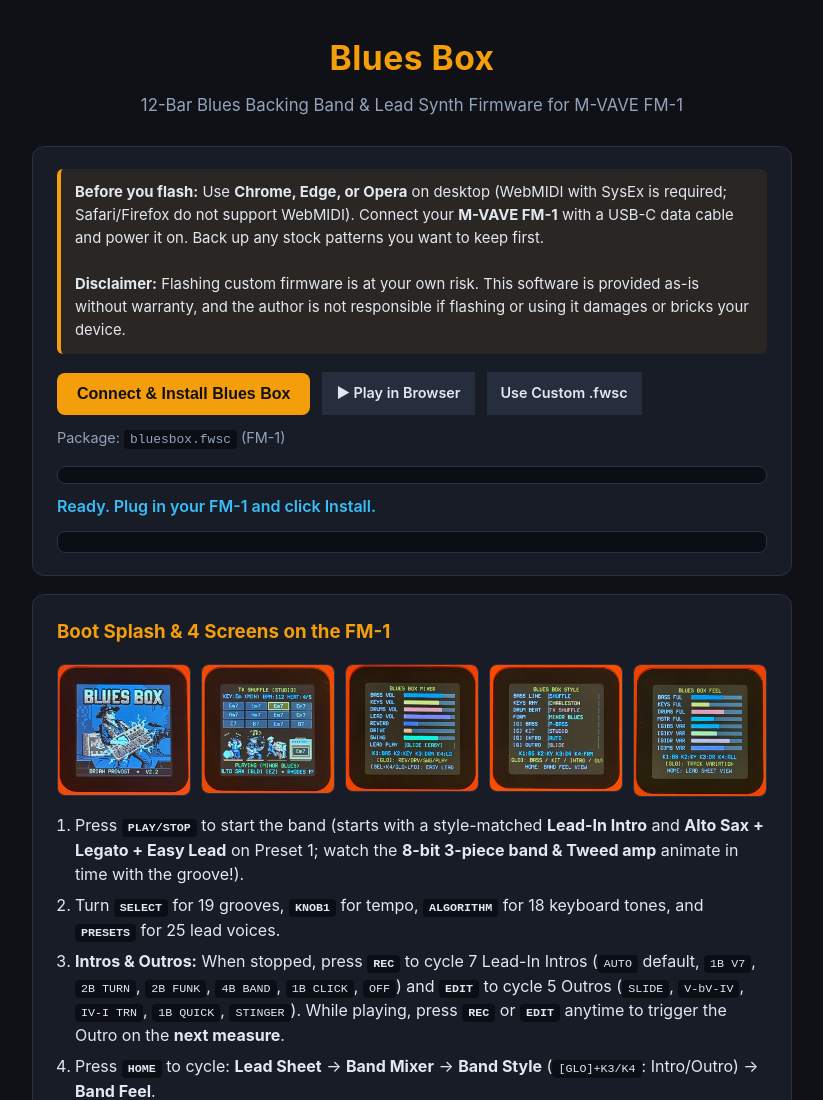
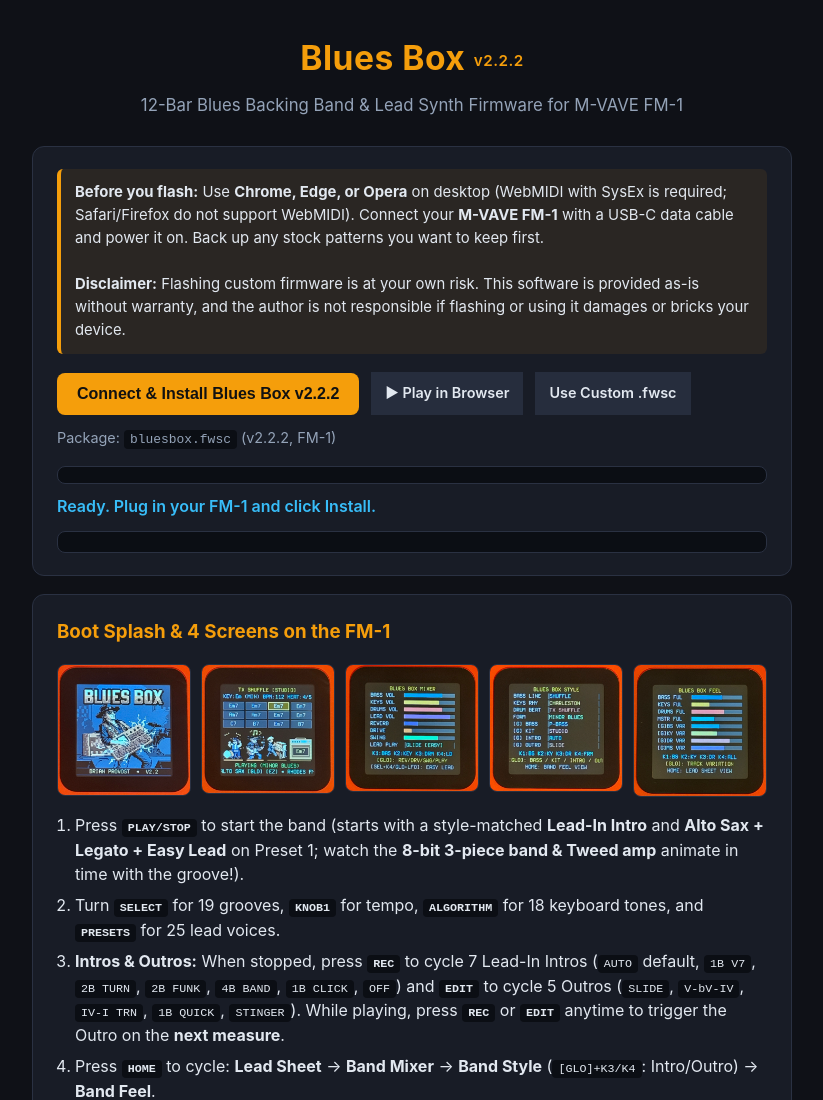
Before and after one commit to provostprovost/blues, a plain HTML site: page docs/index.html in a window 1280 px wide. Shown: the top 1100 px of the page, without its empty margins (228-1051 px from the left). Drawn offline with Linux system fonts and the light colour scheme.

Commit message:
Show v2.2.2 version on web installer page

```diff
--- a/docs/index.html
+++ b/docs/index.html
@@ -117,7 +117,7 @@
 <body>
 <div class="wrap">
   <header>
-    <h1>Blues Box</h1>
+    <h1>Blues Box <span style="font-size:0.95rem; color:var(--accent); font-weight:600; vertical-align:middle;">v2.2.2</span></h1>
     <p class="sub">12-Bar Blues Backing Band &amp; Lead Synth Firmware for M-VAVE FM-1</p>
   </header>
 
@@ -128,13 +128,13 @@
     </div>
 
     <div class="row">
-      <button id="installBtn">Connect &amp; Install Blues Box</button>
+      <button id="installBtn">Connect &amp; Install Blues Box v2.2.2</button>
       <a class="btn-sec" href="https://joakimeriksson.github.io/fm1-emu/?package=https://provostprovost.github.io/blues/bluesbox.fwsc&amp;name=BLUES%20BOX&amp;mhz=60" target="_blank" rel="noopener" style="text-decoration:none; display:inline-block;">&#9654; Play in Browser</a>
       <label class="btn-sec" style="cursor:pointer; display:inline-block;">
         Use Custom .fwsc
         <input id="fileInput" type="file" accept=".fwsc" style="display:none">
       </label>
-      <span id="pkgLabel" style="color:var(--muted); font-size:0.9rem;">Package: <code>bluesbox.fwsc</code> (FM-1)</span>
+      <span id="pkgLabel" style="color:var(--muted); font-size:0.9rem;">Package: <code>bluesbox.fwsc</code> (v2.2.2, FM-1)</span>
     </div>
 
     <div class="progress-wrap"><div class="progress-bar" id="bar"></div></div>
```
